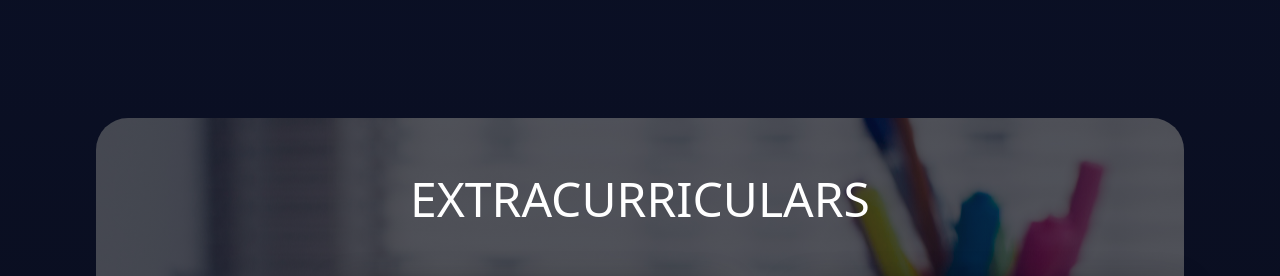
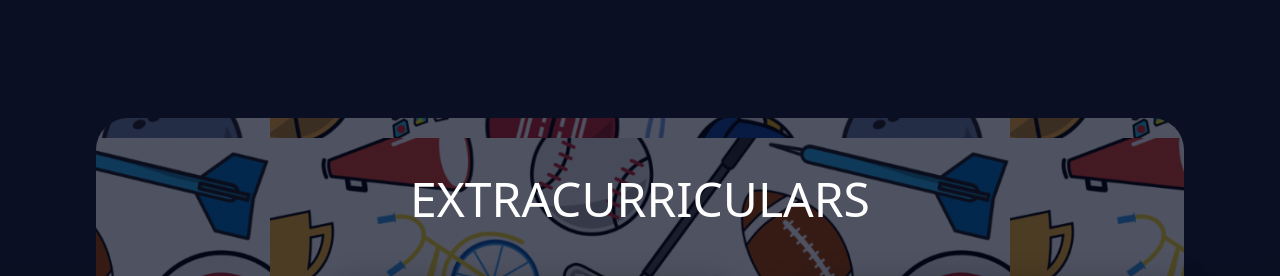
Before and after one commit to Sly-Imp/My-Website, a website: page views/index.html in a window 1280 px wide. Shown: the part 4022-4298 px from the top of the page. Drawn offline with nearby package versions, Linux system fonts and the light colour scheme; files that its build step writes are made by us from their sources; files whose address does not match are found by name.

Commit message:
BG Change

```diff
--- a/public/style.css
+++ b/public/style.css
@@ -338,7 +338,7 @@ header .title-bar img {
 }
 
 .ecas-cont {
-    background: linear-gradient(rgba(4,9,30,0.7),rgba(4,9,30,0.7)),url("/media/eduwall.jpg");
+    background: linear-gradient(rgba(4,9,30,0.7),rgba(4,9,30,0.7)),url("/media/ecawall.png");
     background-position: center;
     border-radius: 2rem;
 }
```
Also changed, not shown: public/media/ecawall.png (added).
